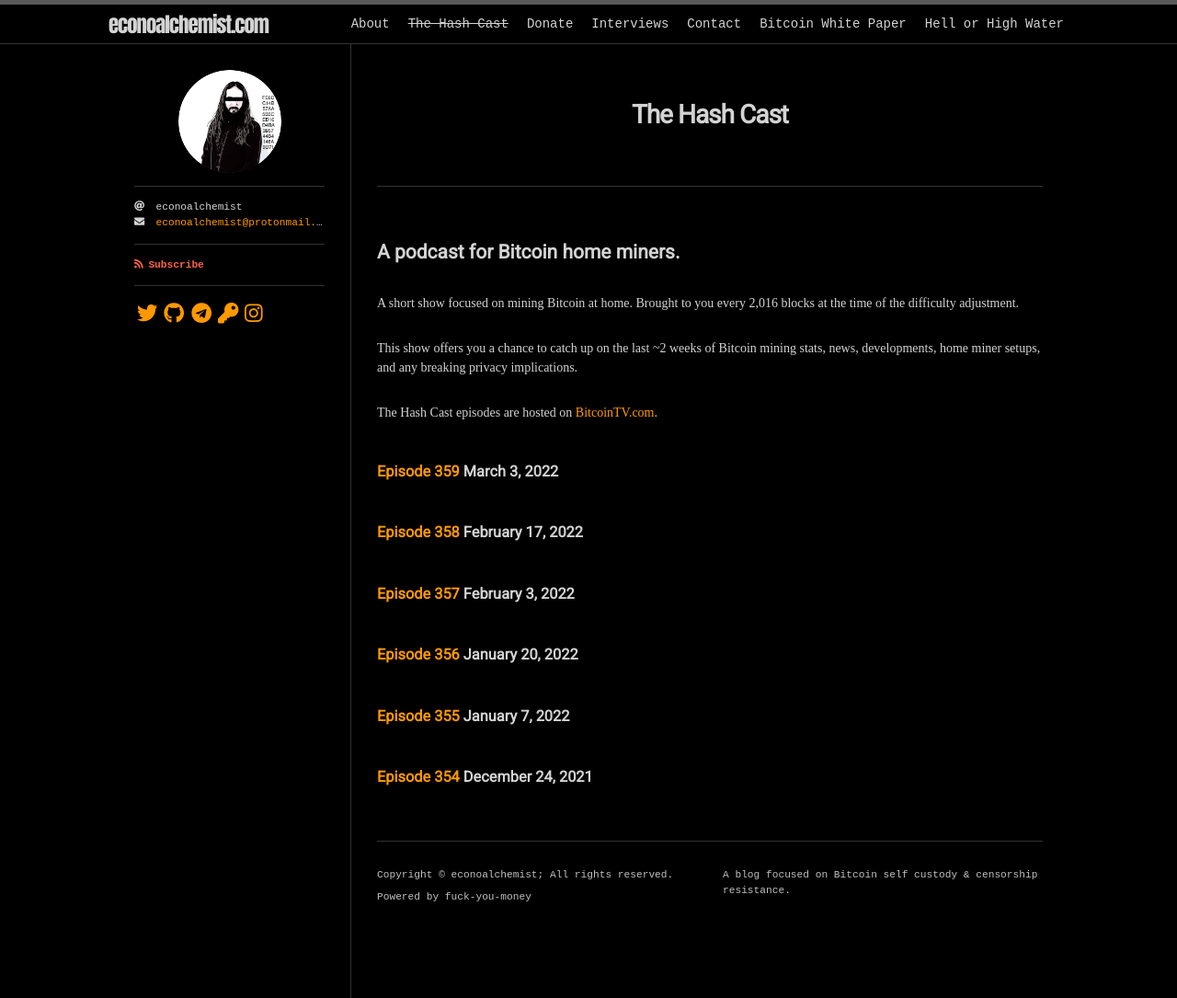
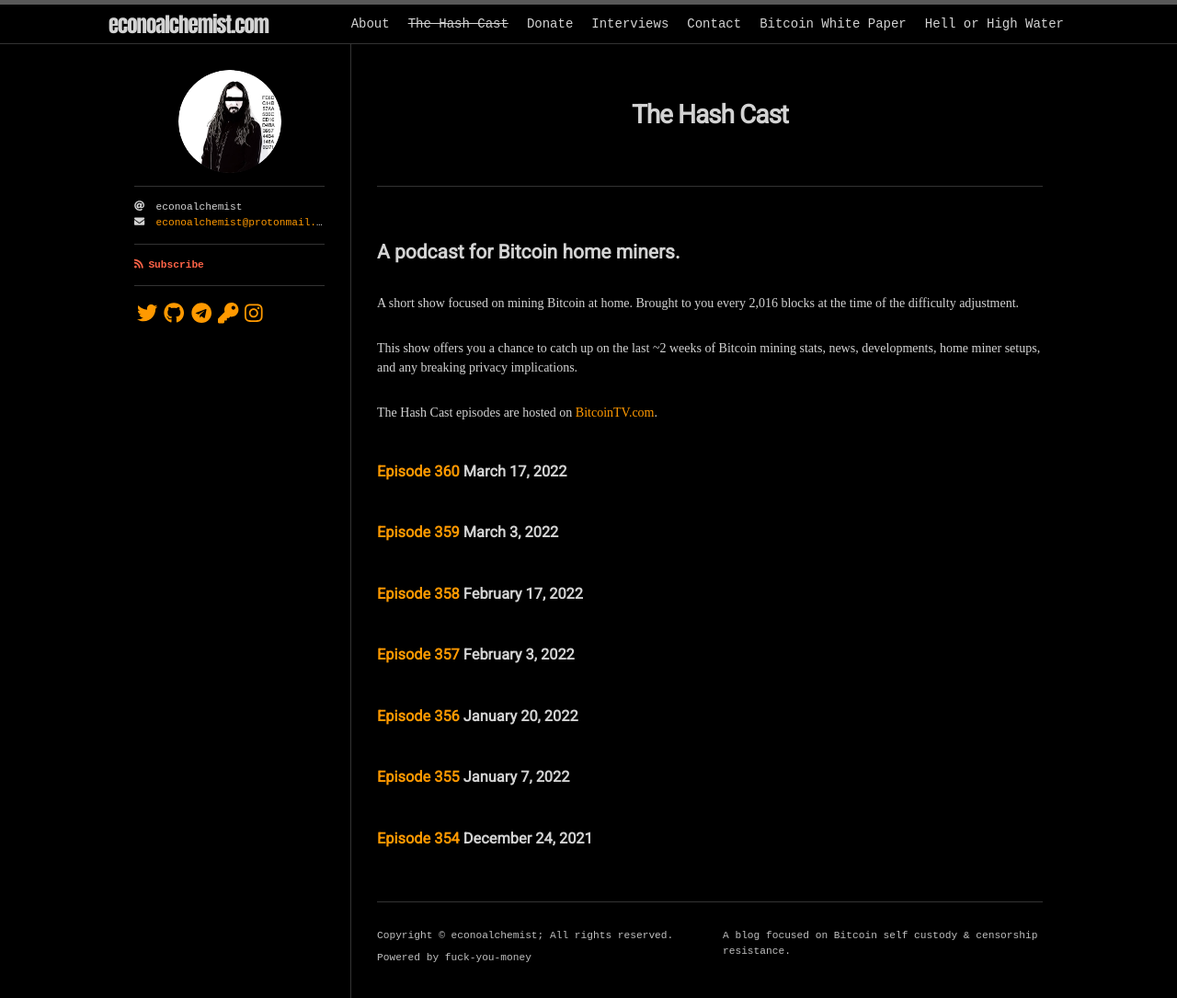
Before and after one commit to econoalchemist/econoalchemist.github.io, a Jekyll site: the page built from hashcast.md, in a window 1280 px wide. Shown: the whole page at 92% size. Built offline with Jekyll 4.4.1, drawn with Linux system fonts in a browser that asks for light colours; nearby versions of some CDN libraries; some web fonts are replaced.

Commit message:
Update hashcast.md

```diff
--- a/hashcast.md
+++ b/hashcast.md
@@ -11,6 +11,8 @@ This show offers you a chance to catch up on the last ~2 weeks of Bitcoin mining
 
 The Hash Cast episodes are hosted on [BitcoinTV.com](https://bitcointv.com/c/hashcast/videos).
 
+### [Episode 360](https://bitcointv.com/w/qnd7eAjJaimGA31DSHja2R) March 17, 2022
+
 ### [Episode 359](https://bitcointv.com/w/bg73pshbXDd777t2tXenXP) March 3, 2022
 
 ### [Episode 358](https://bitcointv.com/w/dohKtSZLnvmESrfsWCqjS1) February 17, 2022
```
